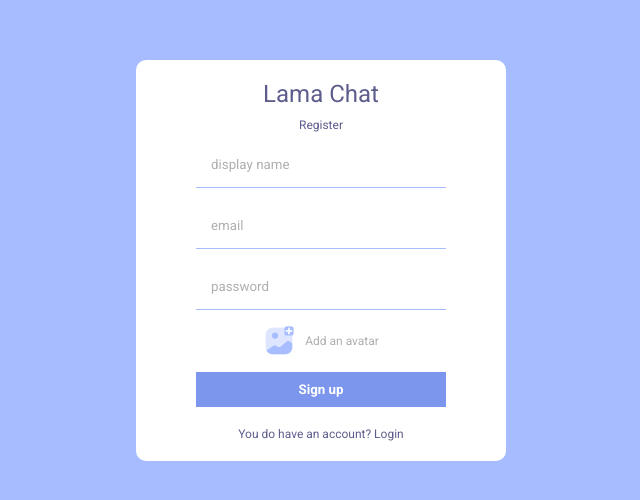
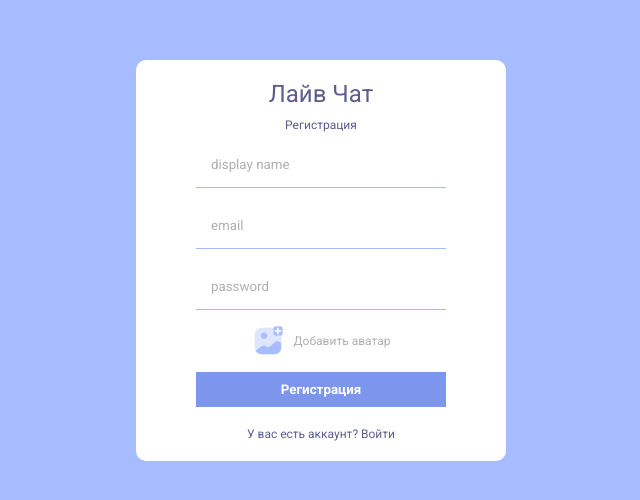
Before and after one commit to artem4rolov/chat-firebase, a React (Create React App) app: page / in a window 1280 px wide. Shown: the part 140-640 px from the top of the page, without its empty margins (319-959 px from the left). Built offline with nearby package versions, Linux system fonts and the light colour scheme.

Commit message:
поправил файл register

```diff
--- a/src/App.js
+++ b/src/App.js
@@ -1,4 +1,4 @@
-import Register from "./pages/Register";
+import { Register } from "./pages/Register";
 import { Login } from "./pages/Login";
 import { Home } from "./pages/Home";
 import "./style.scss";
--- a/src/pages/Register.jsx
+++ b/src/pages/Register.jsx
@@ -6,7 +6,7 @@ import { ref, uploadBytesResumable, getDownloadURL } from "firebase/storage";
 import { doc, setDoc } from "firebase/firestore";
 // import { useNavigate, Link } from "react-router-dom";
 
-const Register = () => {
+export const Register = () => {
   const [err, setErr] = useState(false);
   const [loading, setLoading] = useState(false);
   // const navigate = useNavigate();
@@ -14,28 +14,29 @@ const Register = () => {
   const handleSubmit = async (e) => {
     setLoading(true);
     e.preventDefault();
+    // собираем данные с формы
     const displayName = e.target[0].value;
     const email = e.target[1].value;
     const password = e.target[2].value;
     const file = e.target[3].files[0];
 
     try {
-      //Create user
+      //создаем пользователя
       const res = await createUserWithEmailAndPassword(auth, email, password);
 
-      //Create a unique image name
+      //уникальное имя для изображения
       const date = new Date().getTime();
       const storageRef = ref(storage, `${displayName + date}`);
 
       await uploadBytesResumable(storageRef, file).then(() => {
         getDownloadURL(storageRef).then(async (downloadURL) => {
           try {
-            //Update profile
+            //обновляем профиль юзера (аватар, никнейм)
             await updateProfile(res.user, {
               displayName,
               photoURL: downloadURL,
             });
-            //create user on firestore
+            //создаем юзера в firestore
             await setDoc(doc(db, "users", res.user.uid), {
               uid: res.user.uid,
               displayName,
@@ -43,7 +44,7 @@ const Register = () => {
               photoURL: downloadURL,
             });
 
-            //create empty user chats on firestore
+            //создаем пустой чат этого юзера в firestore
             await setDoc(doc(db, "userChats", res.user.uid), {});
             // navigate("/");
           } catch (err) {
@@ -62,25 +63,23 @@ const Register = () => {
   return (
     <div className="formContainer">
       <div className="formWrapper">
-        <span className="logo">Lama Chat</span>
-        <span className="title">Register</span>
+        <span className="logo">Лайв Чат</span>
+        <span className="title">Регистрация</span>
         <form onSubmit={handleSubmit}>
           <input required type="text" placeholder="display name" />
           <input required type="email" placeholder="email" />
           <input required type="password" placeholder="password" />
           <input required style={{ display: "none" }} type="file" id="file" />
           <label htmlFor="file">
-            <img src={Add} alt="" />
-            <span>Add an avatar</span>
+            <img src={Add} alt="add an avatar" />
+            <span>Добавить аватар</span>
           </label>
-          <button disabled={loading}>Sign up</button>
-          {loading && "Uploading and compressing the image please wait..."}
-          {err && <span>Something went wrong</span>}
+          <button disabled={loading}>Регистрация</button>
+          {loading && "Загрузка данных и изображения, пожалуйста, подождите..."}
+          {err && <span>Что-то пошло не так</span>}
         </form>
-        <p>You do have an account? Login</p>
+        <p>У вас есть аккаунт? Войти</p>
       </div>
     </div>
   );
 };
-
-export default Register;
```
